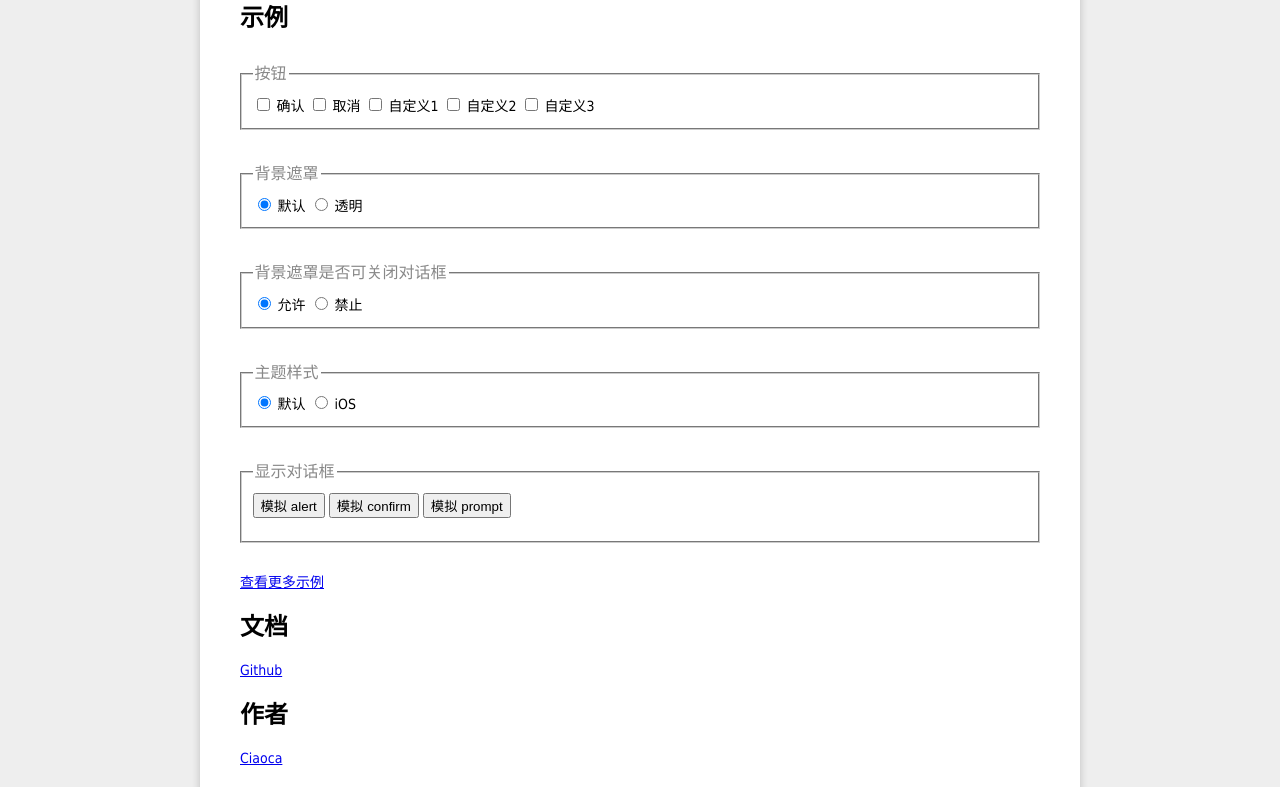
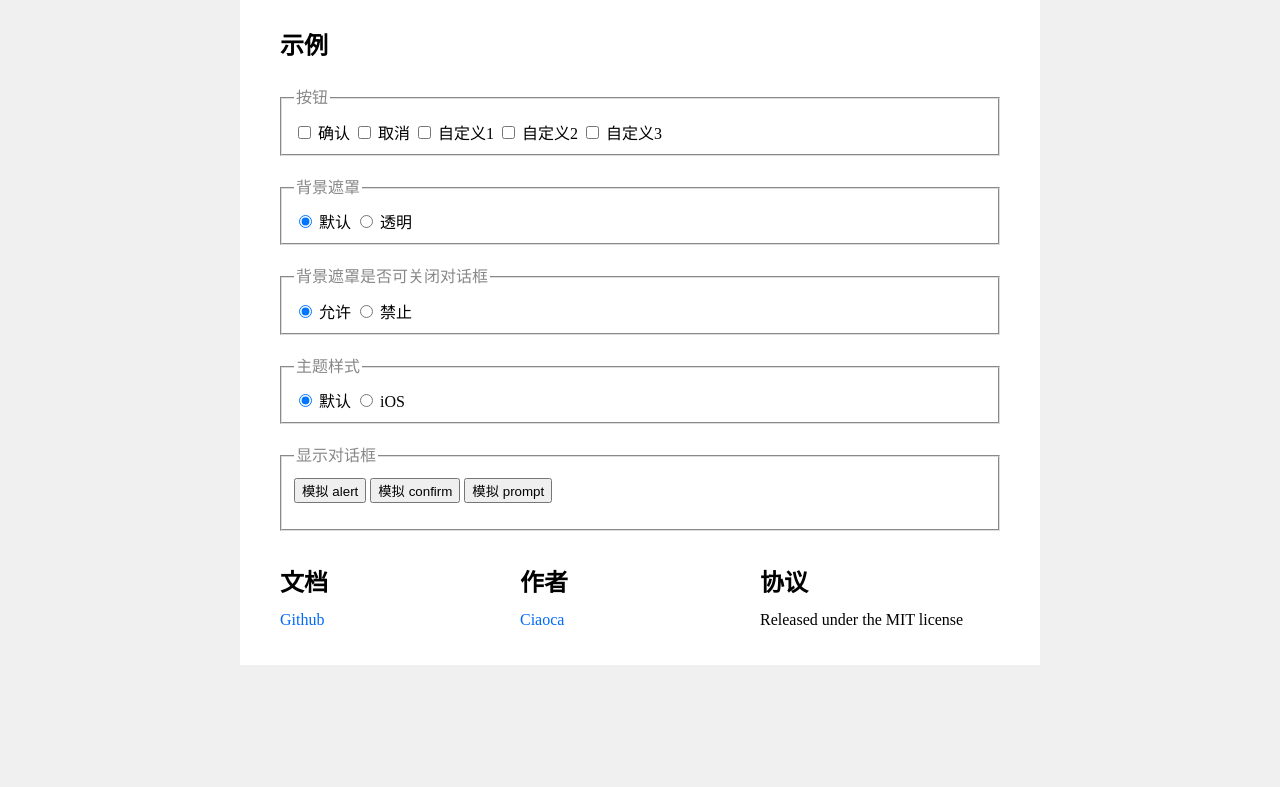
Before and after one commit to ciaoca/cxDialog, a plain HTML site: page index.html in a window 1280 px wide. Shown: the part 106-893 px from the top of the page. After the commit the page ends 800 px from the top, so only its background shows below. Drawn offline with Linux system fonts and the light colour scheme; a script that the page names is missing.

Commit message:
perf demo

```diff
--- a/index.html
+++ b/index.html
@@ -6,23 +6,41 @@
 <meta name="viewport" content="width=device-width, initial-scale=1, maximum-scale=1, minimum-scale=1, user-scalable=no, viewport-fit=cover">
 <link rel="stylesheet" href="css/jquery.cxdialog.css">
 <style>
-body{background:#eee;font:14px/1.7 tahoma,'\5fae\8f6f\96c5\9ed1',sans-serif;}
-h1,h2,h3{font-size:36px;line-height:1;}
-h2{font-size:24px;}
-h3{font-size:18px;}
-fieldset{margin:2em 0;border-color:#ccc;}
+body{margin:0;background-color:#f0f0f0;}
+h1,h2,h3{margin:1em 0;font-size:2.25rem;line-height:1;}
+h2{font-size:1.5rem;}
+h3{font-size:1.25rem;}
+
+a{color:#006af9;text-decoration:none;}
+
+.wrap{box-sizing:border-box;max-width:800px;margin:0 auto;}
+
+header{background-color:#2d2d2d;color:#fff;}
+header .wrap{padding:30px 0;}
+header h1{margin:0;}
+
+.main .wrap{padding:20px 40px;background-color:#fff;}
+fieldset{margin:1em 0;border-color:#ddd;}
 fieldset legend{color:#888;font-size:1rem;line-height:2;}
 
-.wrap{max-width:800px;margin:0 auto;padding:20px 40px;border-radius:5px;background-color:#fff;box-shadow:0 0 8px rgba(0,0,0,0.2);}
+.about{display:flex;}
+.about section{flex:1;}
+.about section h2{margin-bottom:0;}
+.about a:hover{opacity:0.8;}
 
 #prompt_box{display:none;margin:10px;padding:10px;border:2px solid #ccc;}
 #prompt_box label{display:block;margin-bottom:5px;}
 </style>
 </head>
 <body>
+<header>
   <div class="wrap">
     <h1>cxDialog 对话框</h1>
+  </div>
+</header>
 
+<div class="main">
+<div class="wrap">
   <h2>示例</h2>
   <form id="example" action="javascript://" method="get">
     <fieldset>
@@ -67,20 +85,25 @@ fieldset legend{color:#888;font-size:1rem;line-height:2;}
     <input id="prompt_name" type="text">
   </div>
 
-  <a href="http://code.ciaoca.com/jquery/cxdialog/demo/">查看更多示例</a>
-
+  <div class="about">
+    <section>
       <h2>文档</h2>
       <p><a target="_blank" href="https://github.com/ciaoca/cxDialog">Github</a></p>
-
+    </section>
+    <section>
       <h2>作者</h2>
       <p><a target="_blank" href="http://ciaoca.com/">Ciaoca</a></p>
-
+    </section>
+    <section>
       <h2>协议</h2>
       <p>Released under the MIT license</p>
+    </section>
+  </div>
+</div>
 </div>
 
-<!-- <script src="http://cdn.staticfile.org/jquery/1.9.0/jquery.min.js"></script> -->
-<script src="http://cdn.staticfile.org/zepto/1.1.1/zepto.min.js"></script>
+<!-- <script src="//cdn.staticfile.org/jquery/1.9.0/jquery.min.js"></script> -->
+<script src="//cdn.staticfile.org/zepto/1.1.1/zepto.min.js"></script>
 <script src="js/jquery.cxdialog.js"></script>
 <script>
 (function() {
```
Lines whose indentation alone changed are shown as unchanged.
